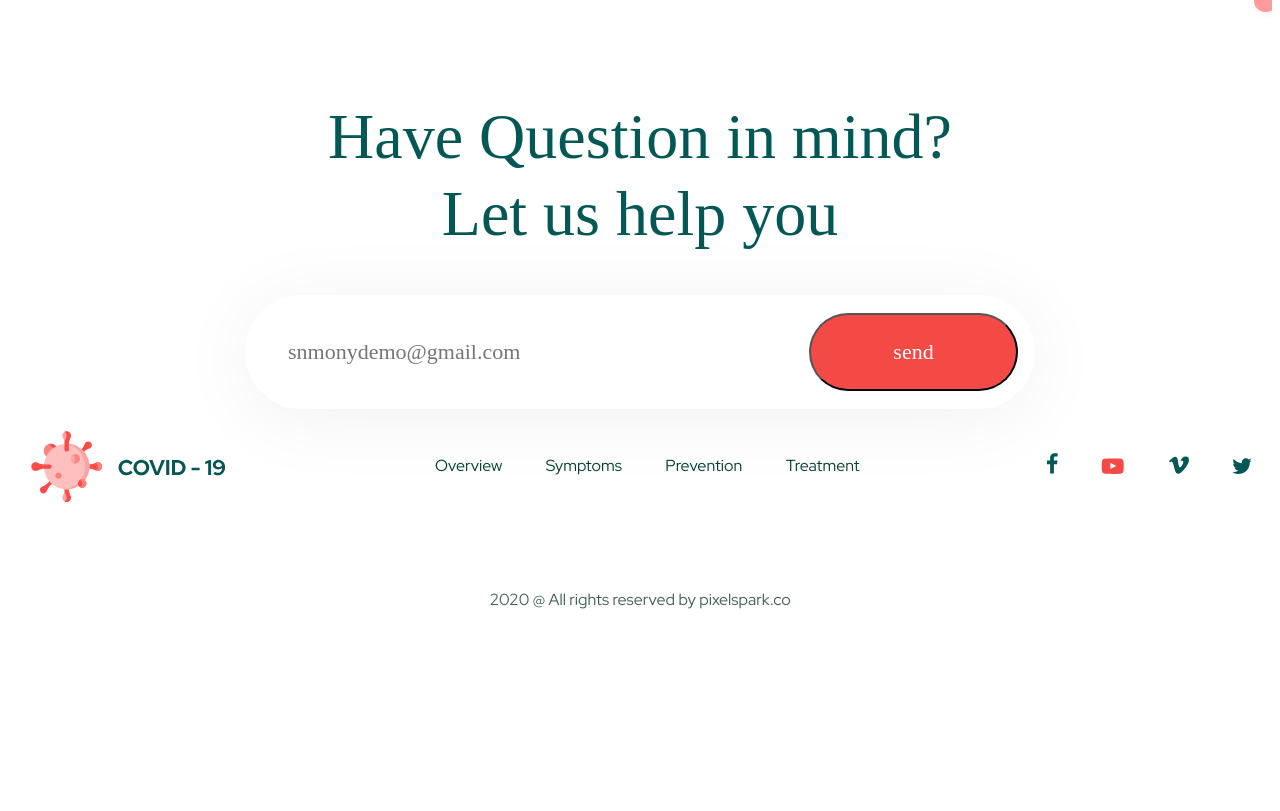
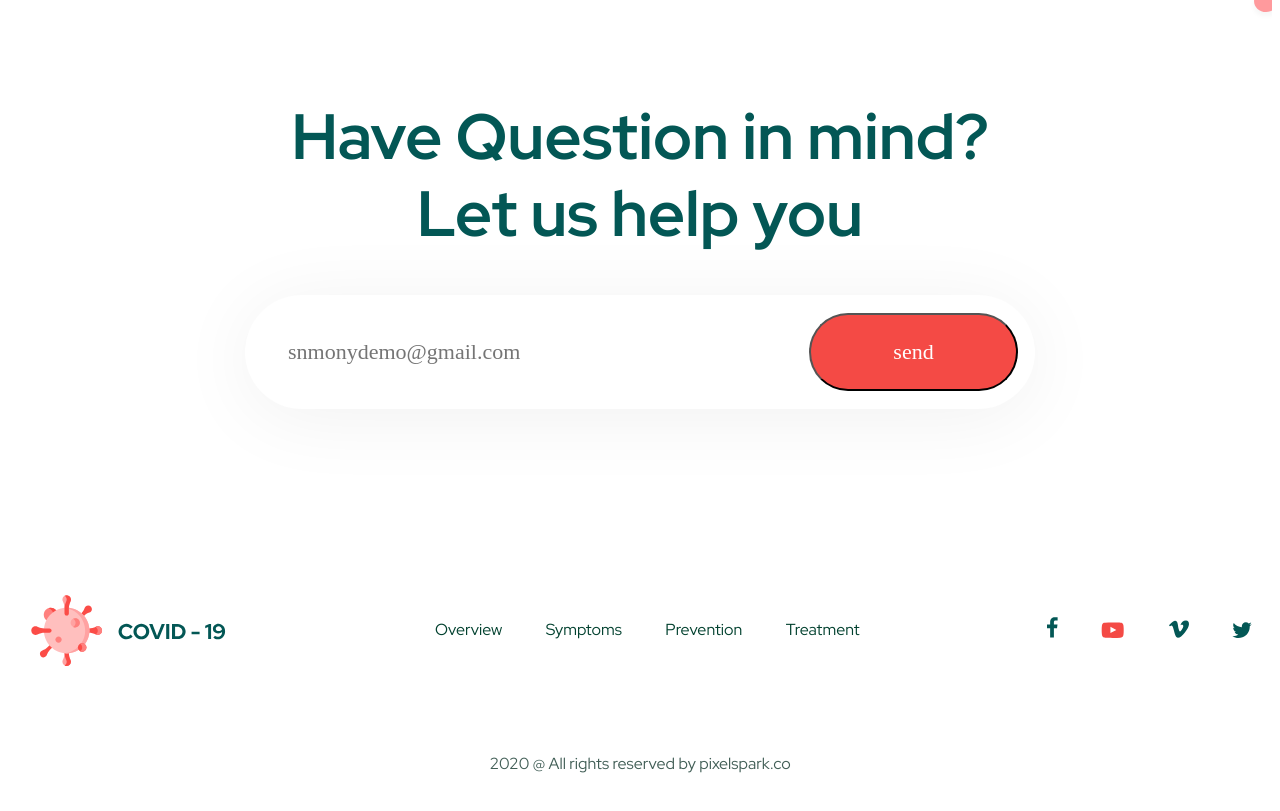
Before and after one commit to Vov4ik77/covid, a website: page index.html in a window 1280 px wide. Shown: the part 7527-8338 px from the top of the page. Before the commit the page ends 8204 px from the top, so only its background shows below. Drawn offline with Linux system fonts and the light colour scheme.

Commit message:
mesage comit

```diff
--- a/index.html
+++ b/index.html
@@ -165,7 +165,7 @@
             send
         </button>
     </section>
-    <section class="flex container">
+    <section class="flex container margin_top">
         <img class="margin" src="Logo.svg" width="220px" height="73px">
         <div>
             <a class="margin" style="color: #00402E;">Overview</a>
--- a/style.css
+++ b/style.css
@@ -113,9 +113,6 @@ body {
     background: url(path51470.svg) 100% 90% no-repeat, url(path61470.svg) 99% 10% no-repeat;
 }
 .text_end {
-    font-family: Red_Hat_Display;
-    font-style: normal;
-    font-weight: 500;
     font-size: 64px;
     line-height: 77px;
     text-align: center;
@@ -237,3 +234,6 @@ background: url(path41470.svg) 22% 97% no-repeat
 .top {
     margin-top: 71px;
 }
+.margin_top {
+    margin-top: 164px;
+}
```
